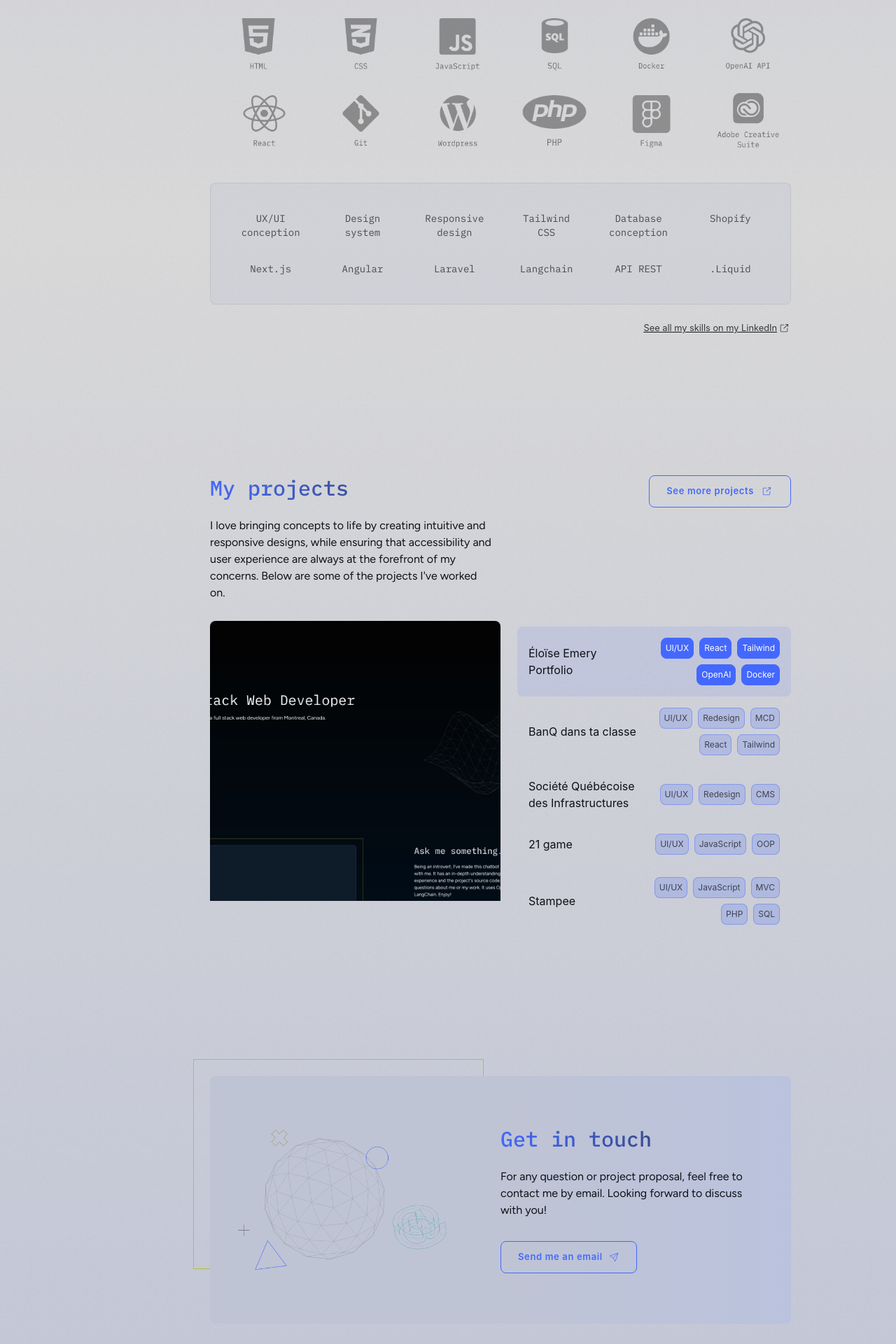
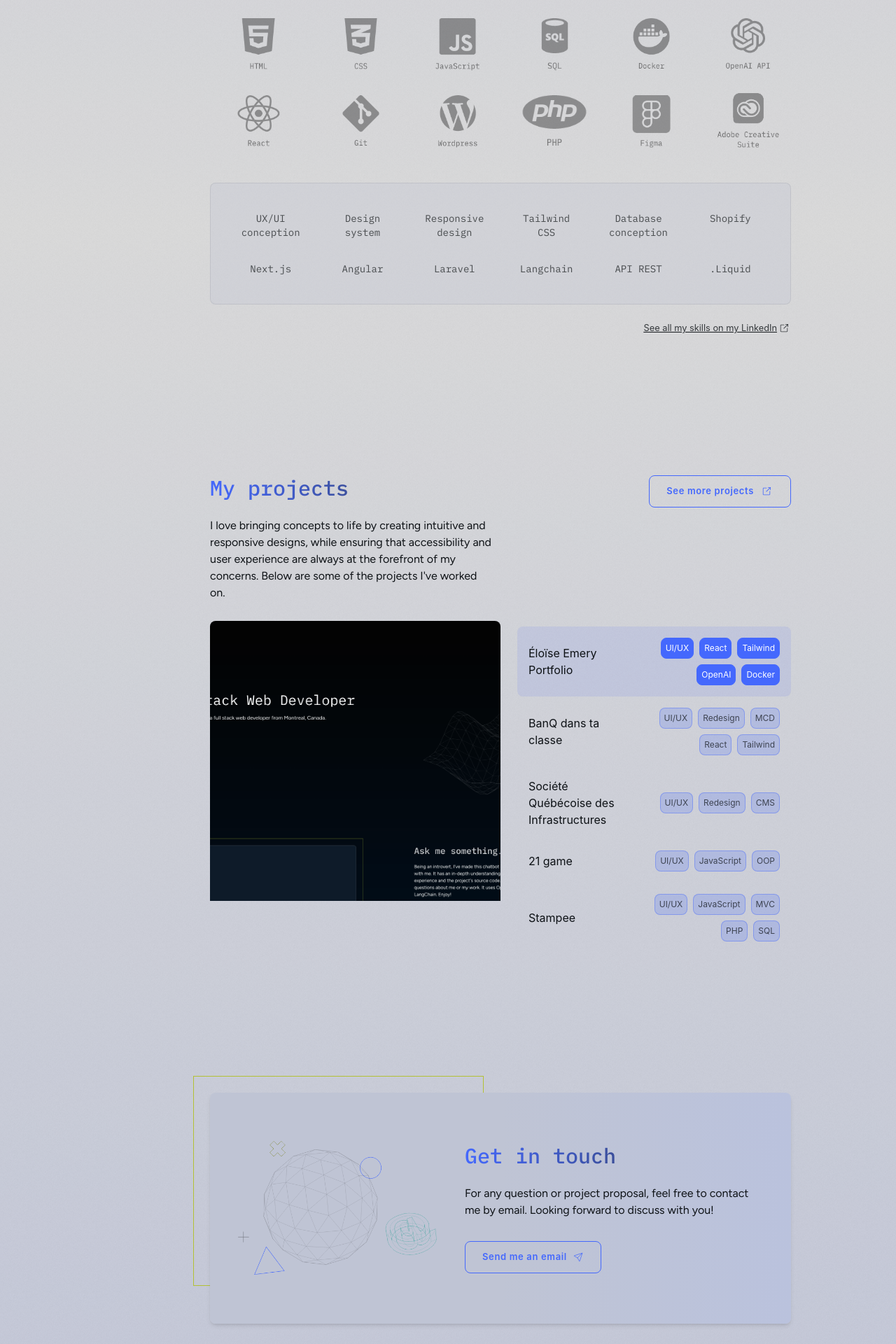
Before and after one commit to EloiseEmery/portfolio, a React (Create React App) app: page / in a window 1280 px wide. Shown: the part 1680-3600 px from the top of the page at 70% size. Built offline with nearby package versions, Linux system fonts and the light colour scheme; no server answers.

Commit message:
Enhance UI responsiveness

```diff
--- a/src/components/organisms/Footer.tsx
+++ b/src/components/organisms/Footer.tsx
@@ -26,7 +26,7 @@ function Footer({ language }: { language: Language }) {
             <div className="sm:w-1/2 md:w-1/3 mb-10">
               <h3 className="font-sans text-lg font-regular mb-4 opacity-50">{footerTitle1}</h3>
               <ul className="tracking-wider font-figtree space-y-4 text-[15px] font-medium pr-10 sm:max-w-[250px]">
-                <li className="cursor-pointer hover:text-colorTertiary dark:hover:text-colorQuaternary transition-all duration-300 ease-in-out whitespace-nowrap"><a href="/project/portfolio">Éloïse Emery Portfolio</a></li>
+                <li className="cursor-pointer hover:text-colorTertiary dark:hover:text-colorQuaternary transition-all duration-300 ease-in-out"><a href="/project/portfolio">Éloïse Emery Portfolio</a></li>
                 <li className="cursor-pointer hover:text-colorTertiary dark:hover:text-colorQuaternary transition-all duration-300 ease-in-out"><a href="/project/banq">BanQ dans ta classe</a></li>
                 <li className="leading-[1.4] cursor-pointer hover:text-colorTertiary dark:hover:text-colorQuaternary transition-all duration-300 ease-in-out"><a href="/project/sqi">Société Québécoise des Infrastructures</a></li>
               </ul>
--- a/src/components/organisms/sections/GetInTouch.tsx
+++ b/src/components/organisms/sections/GetInTouch.tsx
@@ -11,11 +11,11 @@ function GetInTouch({ language }: { language: Language }) {
     return (
         <div className="relative pb-10 md:pb-0">
             <div className="absolute -top-6 -left-10 md:-left-6 w-full md:w-[50%] h-[300px] border dark:border-colorQuinary/40 border-colorQuinaryLight z-0"></div>
-            <div className="relative  bg-transparent bg-gradient-to-r from-[#bfc4d4] via-[#bfc4d4] to-[#bac2dd] dark:from-[#31465d] dark:via-[#31465d] dark:to-[#31465d] rounded-lg p-10 md:flex z-11">
-                <div className="items-center flex md:w-1/2 pr-10">
-                    <img src={document.documentElement.classList.contains('dark') ? decorativeForms : decorativeFormLight} className="max-h-[200px]" alt="decorative forms" />
+            <div className="relative shadow-md bg-transparent bg-gradient-to-r from-[#bfc4d4] via-[#bfc4d4] to-[#bac2dd] dark:from-[#31465d] dark:via-[#31465d] dark:to-[#31465d] rounded-lg p-10 md:flex z-11">
+                <div className="items-center flex md:w-1/2 lg:w-2/5 justify-end md:justify-center md:mr-10">
+                    <img src={document.documentElement.classList.contains('dark') ? decorativeForms : decorativeFormLight} className="max-h-[200px] lg:max-h-[200px]" alt="decorative forms" />
                 </div>
-                <div className="md:w-1/2 py-8">
+                <div className="md:w-1/2 lg:w-3/5 py-8">
                     <h2 className="font-sans font-medium text-2xl sm:text-3xl leading-[1.2] bg-gradient-to-r dark:from-colorWhite/90 dark:to-colorWhite/90 from-colorTertiary to-colorMain/80 bg-clip-text text-transparent">{title}</h2>
                     <p className="max-w-[450px] text-colorMain dark:text-colorWhite font-figtree text-base mt-6 pb-8">{paragraph}</p>
                     <Button
--- a/src/components/organisms/sections/MyProjects.tsx
+++ b/src/components/organisms/sections/MyProjects.tsx
@@ -115,7 +115,7 @@ function MyProjects({ language }: { language: Language }) {
                             onClick={(e) => handleProjectClick(project.id, e)}
                         >
                             <h3 className="text-base w-full sm:w-[50%] text-left dark:text-colorWhite text-colorMain pb-4 sm:pb-0 pr-4">{project.title}</h3>
-                            <div className="w-full sm:w-[50%] flex flex-wrap sm:justify-end text-xs gap-2">
+                            <div className="w-full sm:w-[75%] flex flex-wrap sm:justify-end text-xs gap-2">
                                 {project.tags.map(tag => (
                                     <p
                                         key={tag}
--- a/src/components/organisms/sections/MySkillset.tsx
+++ b/src/components/organisms/sections/MySkillset.tsx
@@ -49,7 +49,7 @@ function MySkillset({ language }: { language: Language }) {
                         <img
                             src={document.documentElement.classList.contains('dark') ? skill.dark : skill.light}
                             alt={skill.alt}
-                            className={`w-auto h-[75px] ${skill.alt === "Adobe Icon" ? "h-[80px]" : ""} ${skill.alt === "PHP Icon" ? "h-[70px]" : ""}`}
+                            className={`w-auto h-[75px] ${skill.alt === "Adobe Icon" ? "h-[80px]" : ""} ${skill.alt === "PHP Icon" ? "h-[70px]" : ""} ${skill.alt === "React Icon" ? "lg:-ml-4" : ""}`}
                         />
                     </div>
                 ))}
```
